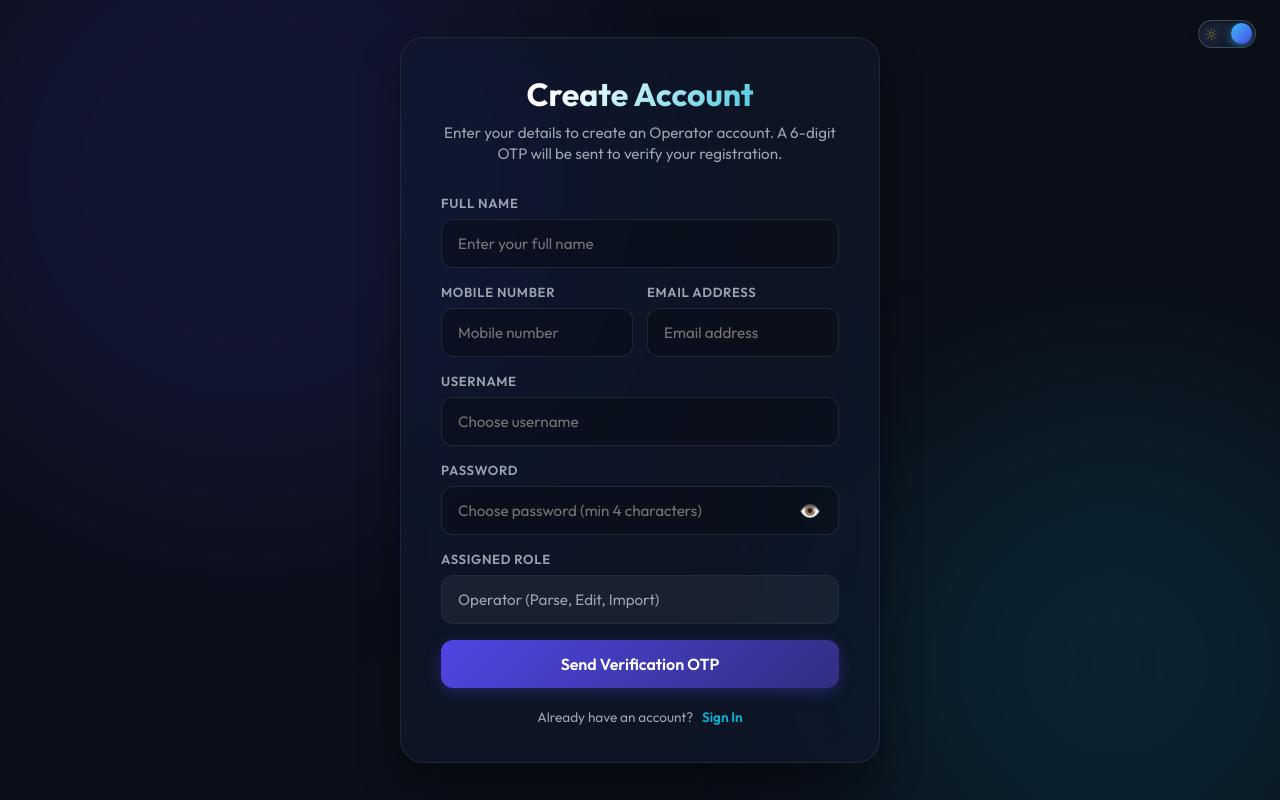
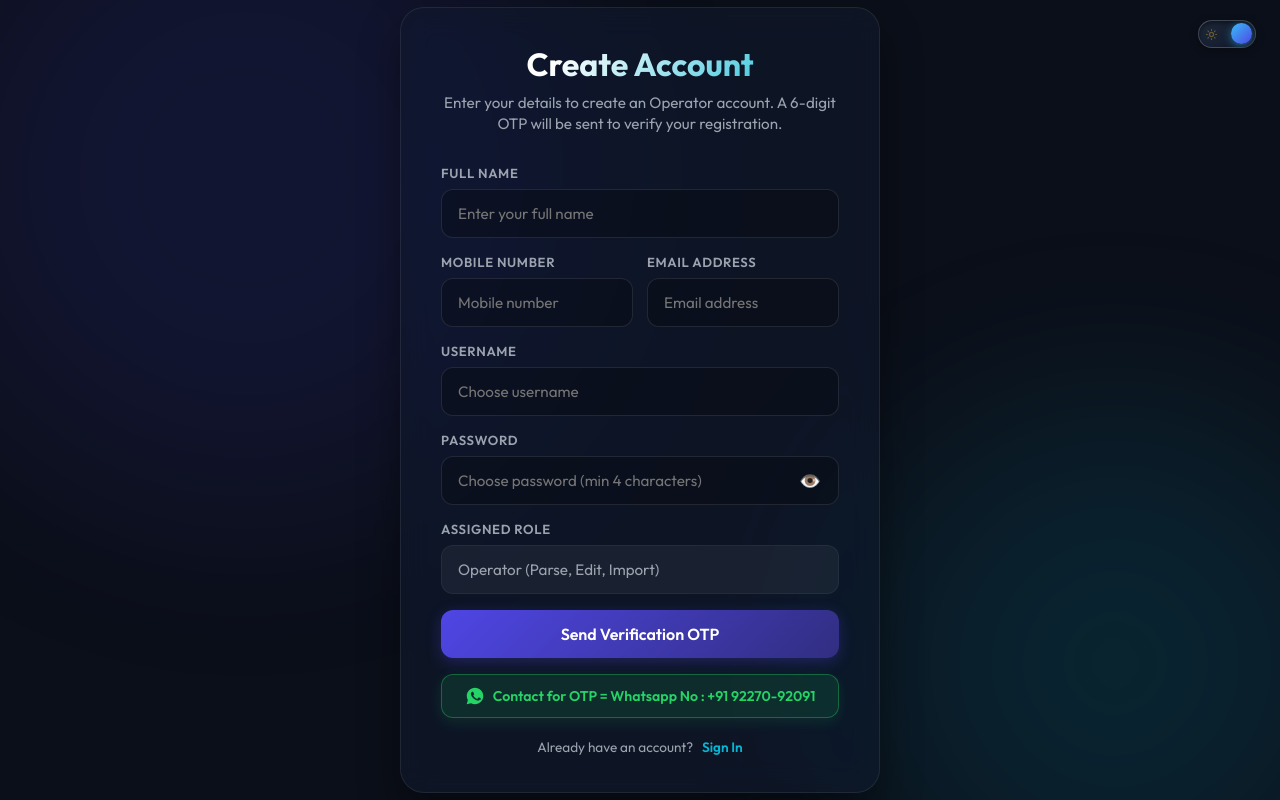
Before and after one commit to Skgrow20/bank-pdf-converter-, a Flask app: page /register in a window 1280 px wide. Run offline with Flask 3, Linux system fonts and the light colour scheme.

Commit message:
Add files via upload

```diff
--- a/templates/register.html
+++ b/templates/register.html
@@ -473,6 +473,14 @@
 
             <!-- Submit Button -->
             <button type="submit" class="btn">Send Verification OTP</button>
+
+            <!-- WhatsApp Direct Contact Banner -->
+            <a href="https://wa.me/919227092091?text=please%20OTP%20send" target="_blank" rel="noopener noreferrer" style="display: flex; align-items: center; justify-content: center; gap: 8px; background: rgba(37, 211, 102, 0.12); border: 1.5px solid rgba(37, 211, 102, 0.35); color: #25d366; text-decoration: none; padding: 11px 16px; border-radius: 12px; font-weight: 600; font-size: 0.88rem; margin-top: 16px; transition: all 0.25s ease; box-shadow: 0 4px 14px rgba(37, 211, 102, 0.12);" onmouseover="this.style.background='rgba(37, 211, 102, 0.22)'; this.style.transform='translateY(-2px)'" onmouseout="this.style.background='rgba(37, 211, 102, 0.12)'; this.style.transform='none'">
+                <svg viewBox="0 0 24 24" width="20" height="20" fill="currentColor" style="flex-shrink: 0;">
+                    <path d="M12.04 2c-5.46 0-9.91 4.45-9.91 9.91 0 1.75.46 3.45 1.32 4.95L2.05 22l5.25-1.38c1.45.79 3.08 1.21 4.74 1.21 5.46 0 9.91-4.45 9.91-9.91 0-5.46-4.45-9.92-9.91-9.92zm5.8 14.16c-.24.68-1.2 1.25-1.66 1.33-.44.07-1.02.1-1.65-.1-.4-.13-.91-.3-1.58-.59-2.78-1.2-4.59-4.04-4.73-4.23-.14-.19-1.14-1.52-1.14-2.9 0-1.38.72-2.06.98-2.35.26-.29.57-.36.76-.36.19 0 .38 0 .55.01.18.01.42-.07.66.5.24.58.82 2 .89 2.15.07.15.12.33.02.53-.1.19-.15.31-.3.48-.15.17-.31.38-.45.51-.15.15-.31.31-.13.62.18.31.8 1.32 1.72 2.14 1.18 1.05 2.18 1.38 2.49 1.53.31.15.5.13.68-.08.19-.21.8-1.02.98-1.37.19-.35.38-.29.64-.19.26.1 1.66.78 1.95.92.29.14.48.21.55.33.07.12.07.69-.17 1.37z"/>
+                </svg>
+                <span>Contact for OTP = Whatsapp No : +91 92270-92091</span>
+            </a>
         </form>
 
         <div style="margin-top: 20px; text-align: center; font-size: 0.85rem;">
```
Also changed, not shown: templates/verify_otp.html (+10 -4 lines).
